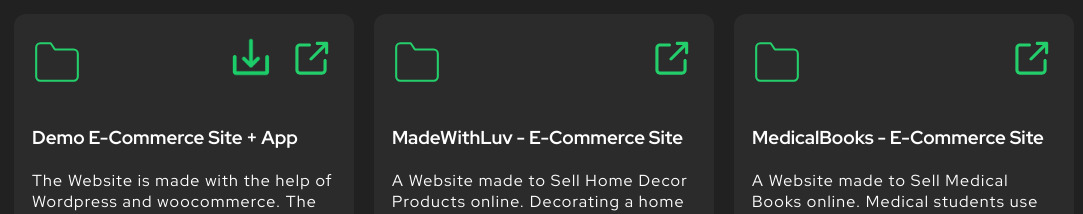
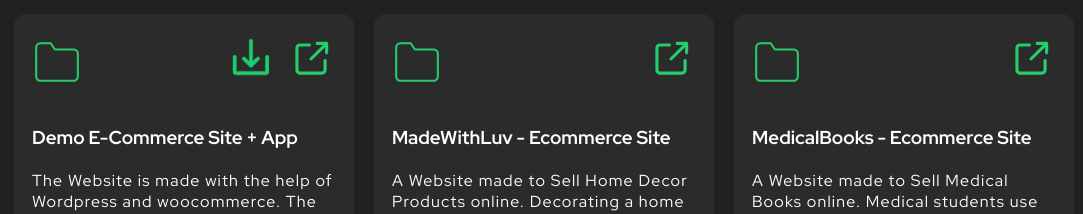
Before and after one commit to yuliiak111/portfolio, a React (Create React App) app: page / in a window 1280 px wide. Shown: the part 1440-1654 px from the top of the page, without its empty margins (96-1179 px from the left). Built offline with nearby package versions, Linux system fonts and the light colour scheme.

Commit message:
Update Portfolio.tsx

```diff
--- a/src/components/Portfolio/Portfolio.tsx
+++ b/src/components/Portfolio/Portfolio.tsx
@@ -52,7 +52,7 @@ export function Portfolio() {
               </div>
             </header>
             <div className="body">
-              <h3>MadeWithLuv - E-Commerce Site</h3>
+              <h3>MadeWithLuv - Ecommerce Site</h3>
               <p>
                 A Website made to Sell Home Decor Products online. Decorating a home requires knowledge and creativity. This site is to help you purchase products to decorate & furnish your homes.
               </p>
@@ -77,7 +77,7 @@ export function Portfolio() {
               </div>
             </header>
             <div className="body">
-              <h3>MedicalBooks - E-Commerce Site</h3>
+              <h3>MedicalBooks - Ecommerce Site</h3>
               <p>
                 A Website made to Sell Medical Books online. Medical students use this site to purchase books to acquire the Knowledge. This site is one stop for all Medical Related Books.
               </p>
```
